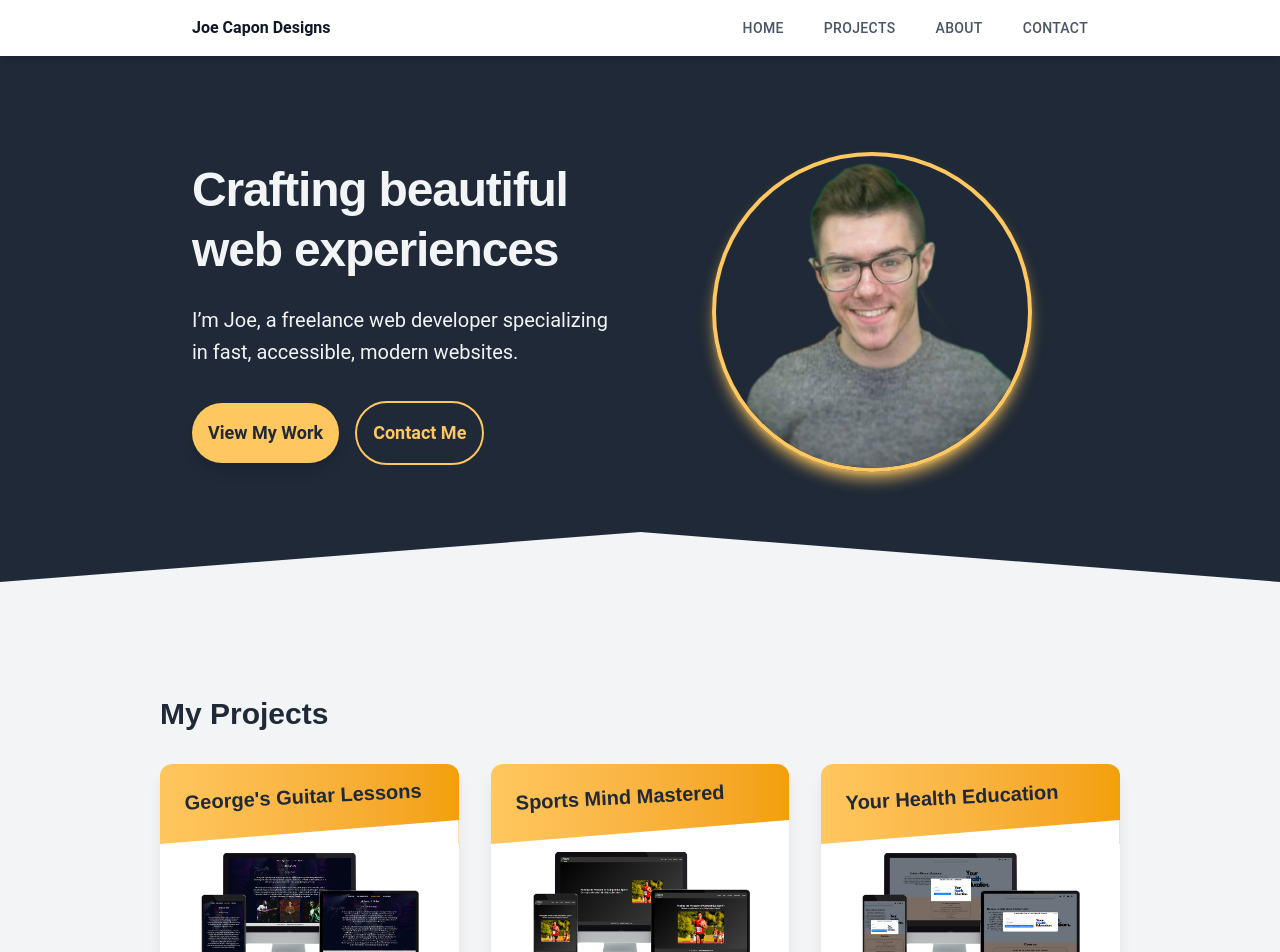
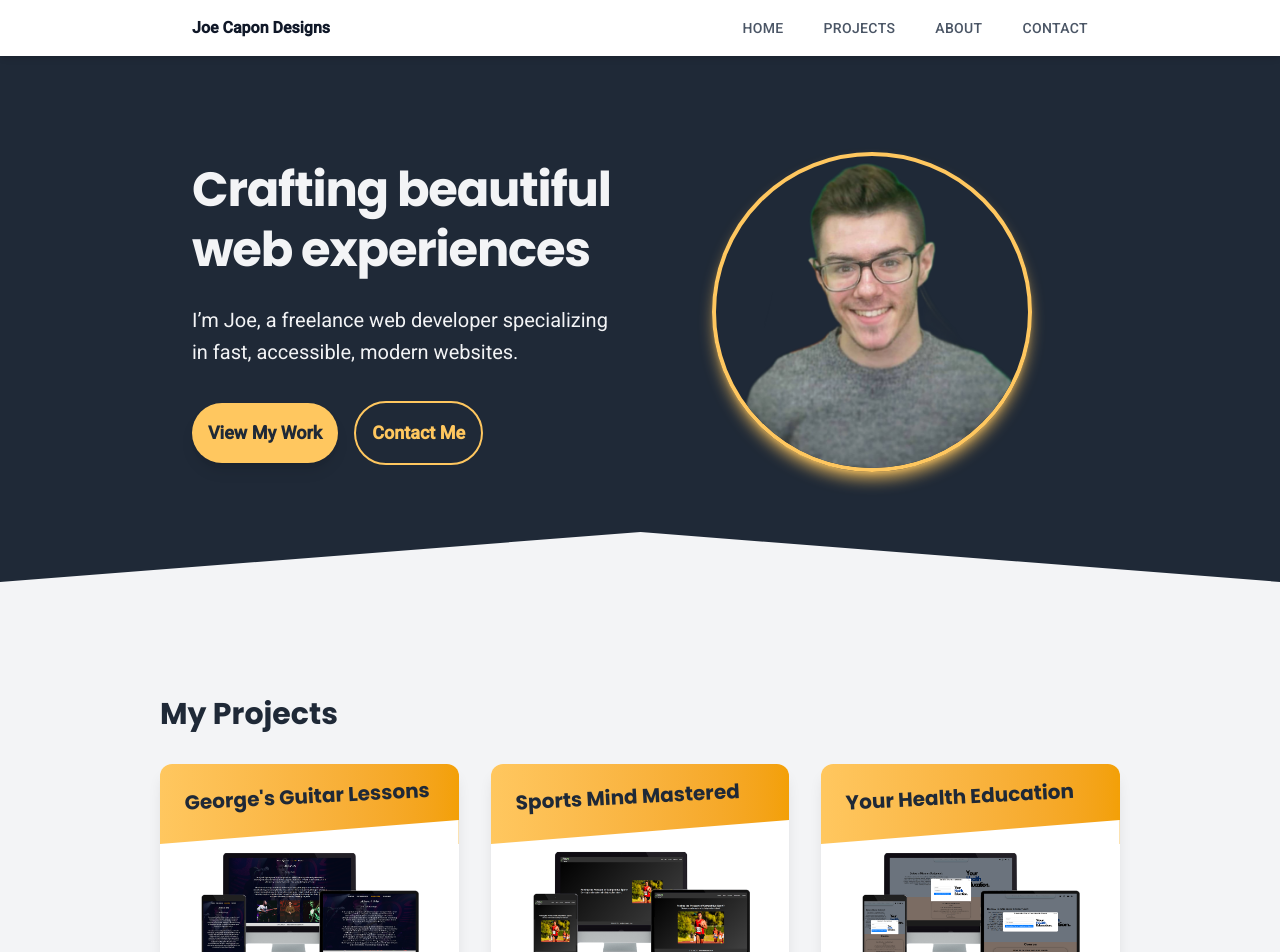
Before and after one commit to Joeeeeca/joecapondesigns, a Next.js app: page / in a window 1280 px wide. Shown: the top 952 px of the page. Built offline with nearby package versions, Linux system fonts and the light colour scheme.

Commit message:
Added priority to my main image and took out console.logs

```diff
--- a/generate-sitemap.js
+++ b/generate-sitemap.js
@@ -19,9 +19,4 @@ async function generateSitemap() {
 
   // Write sitemap to public folder
   createWriteStream('./public/sitemap.xml').write(xmlData);
-  console.log('✅ Sitemap successfully created!');
 }
-
-generateSitemap().catch((err) => {
-  console.error('❌ Error generating sitemap:', err);
-});
--- a/src/components/Hero.jsx
+++ b/src/components/Hero.jsx
@@ -120,6 +120,7 @@ className="md:w-1/2 flex justify-center">
     alt="Portrait of Joe Capon"
     width="320"
     height="320"
+    priority
     loading="lazy"
     decoding="async"
     className="
--- a/src/pages/_document.js
+++ b/src/pages/_document.js
@@ -2,9 +2,16 @@ import { Html, Head, Main, NextScript } from "next/document";
 
 export default function Document() {
   return (
-    <Html lang="en">
-      <Html className="scroll-smooth"></Html>
-      <Head />
+    <Html lang="en" className="scroll-smooth">
+      <Head>
+        {/* Preload Google Fonts for performance */}
+        <link rel="preconnect" href="https://fonts.googleapis.com" />
+        <link rel="preconnect" href="https://fonts.gstatic.com" crossOrigin="true" />
+        <link
+          href="https://fonts.googleapis.com/css2?family=Poppins:wght@700&family=Roboto:wght@400;500&display=swap"
+          rel="stylesheet"
+        />
+      </Head>
       <body className="antialiased">
         <Main />
         <NextScript />
```
